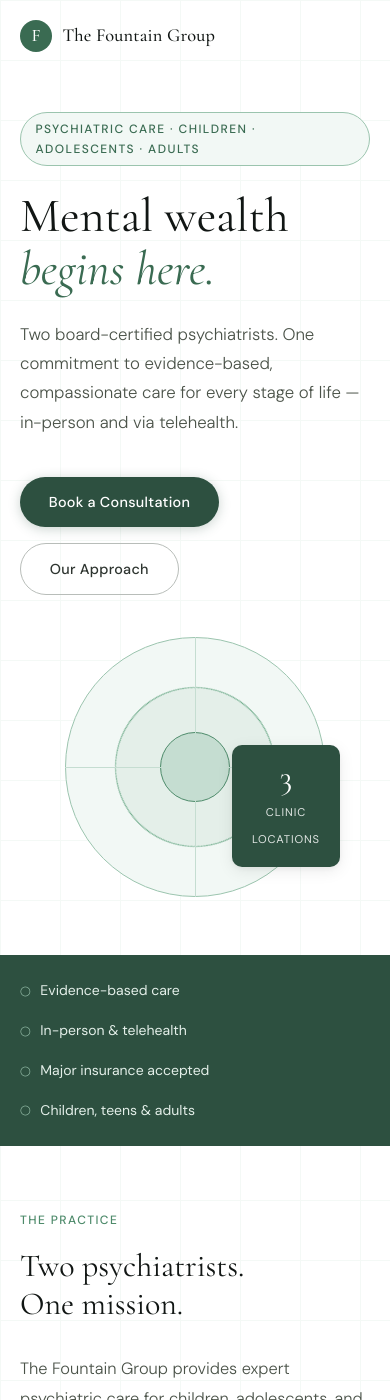
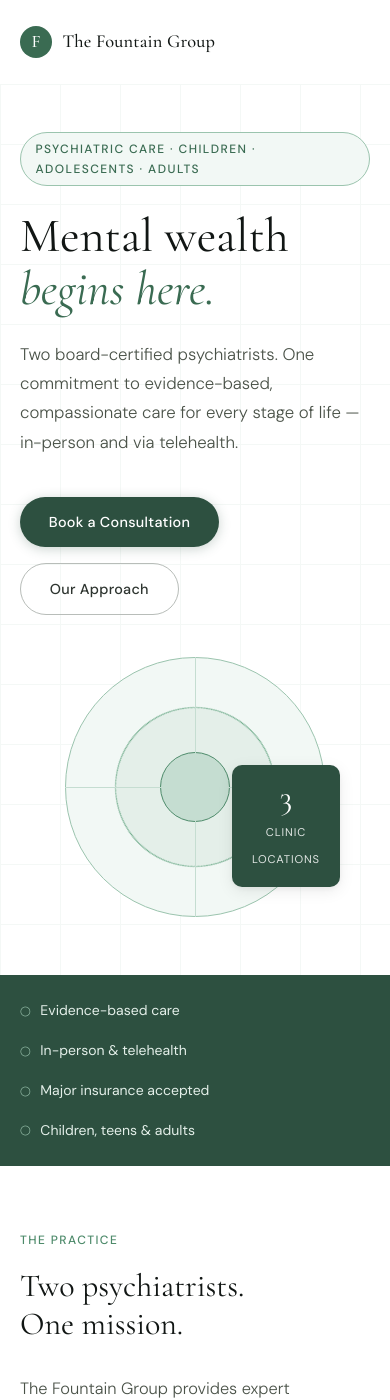
Before and after one commit to followorbounce/followorbounce, a Jekyll site: the page built from index.html, in a window 390 px wide and 1400 px high. Built offline with Jekyll 4.4.1, drawn with Linux system fonts in a browser that asks for light colours.

Commit message:
Refactor CSS for navigation and layout adjustments

```diff
--- a/assets/css/style.css
+++ b/assets/css/style.css
@@ -160,7 +160,7 @@
 
 /* --- NAV --- */
 .nav {
-  position: fixed;
+  position: sticky;
   top: 0; left: 0; right: 0;
   z-index: 100;
   padding: 1.25rem 0;
@@ -253,13 +253,13 @@
   grid-template-columns: 1fr 1fr;
   align-items: center;
   gap: 2rem;
-  padding: 8rem var(--gutter) 5rem;
+  padding: 5rem var(--gutter) 5rem;
   max-width: var(--max-width);
   margin-inline: auto;
   position: relative;
 }
 .hero__bg-grid {
-  position: fixed;
+  position: absolute;
   inset: 0;
   background-image:
     linear-gradient(var(--green-100) 1px, transparent 1px),
@@ -1077,10 +1077,10 @@
   .footer__grid { grid-template-columns: 1fr 1fr; gap: 2rem; }
 }
 
-@media (max-width: 840px) {
+@media (max-width: 900px) {
   .hero {
     grid-template-columns: 1fr;
-    padding-top: 7rem;
+    padding-top: 3rem;
     min-height: auto;
     padding-bottom: 3rem;
   }
@@ -1103,7 +1103,7 @@
   .cta-banner__inner { flex-direction: column; align-items: flex-start; }
 }
 
-@media (max-width: 640px) {
+@media (max-width: 900px) {
   .nav__links {
     display: none;
     flex-direction: column;
@@ -1189,3 +1189,31 @@
 .nav__logo-mark {
   background: var(--green-600);
 }
+
+/* ===========================
+   CHROME ANDROID FIX
+   =========================== */
+
+/* Prevent horizontal overflow that can disable mobile viewport */
+html, body {
+  overflow-x: hidden;
+  width: 100%;
+}
+
+/* Hero: clip the absolute background grid */
+.hero {
+  overflow: hidden;
+}
+
+/* Ensure touch targets are large enough on mobile */
+@media (max-width: 900px) {
+  .btn {
+    min-height: 48px;
+    display: inline-flex;
+    align-items: center;
+  }
+  .nav__toggle {
+    min-width: 44px;
+    min-height: 44px;
+  }
+}
```
